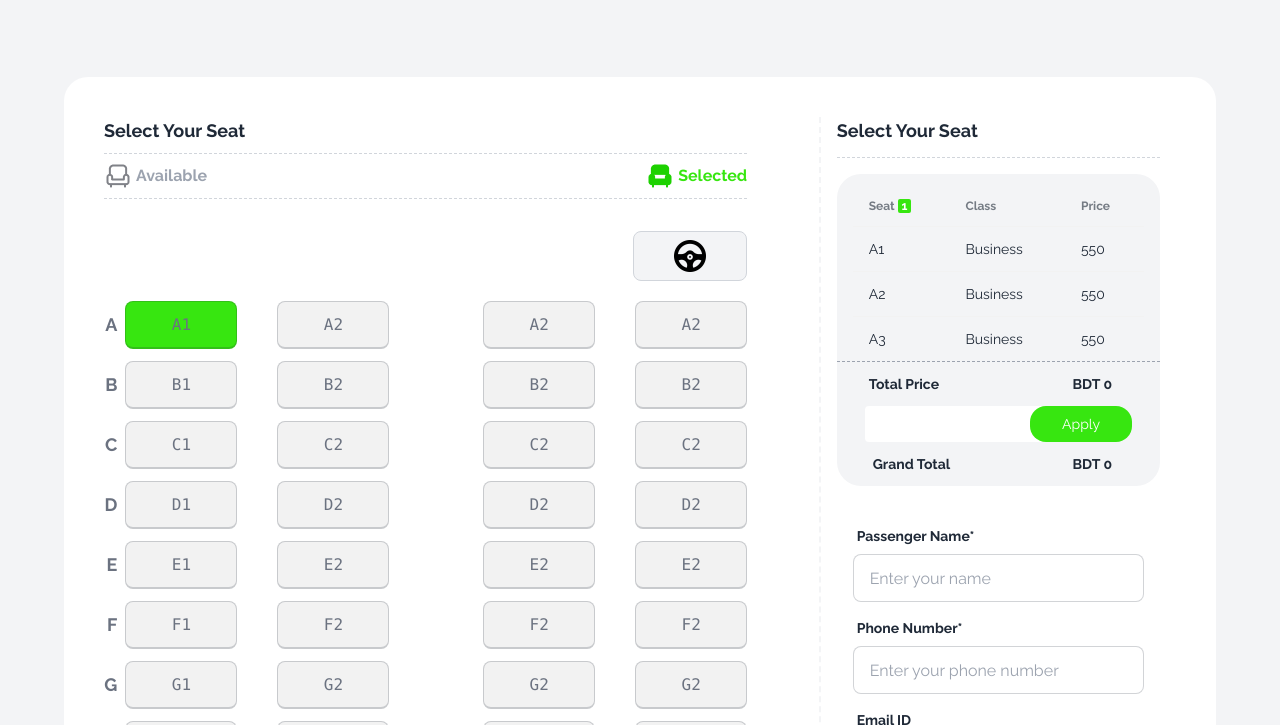
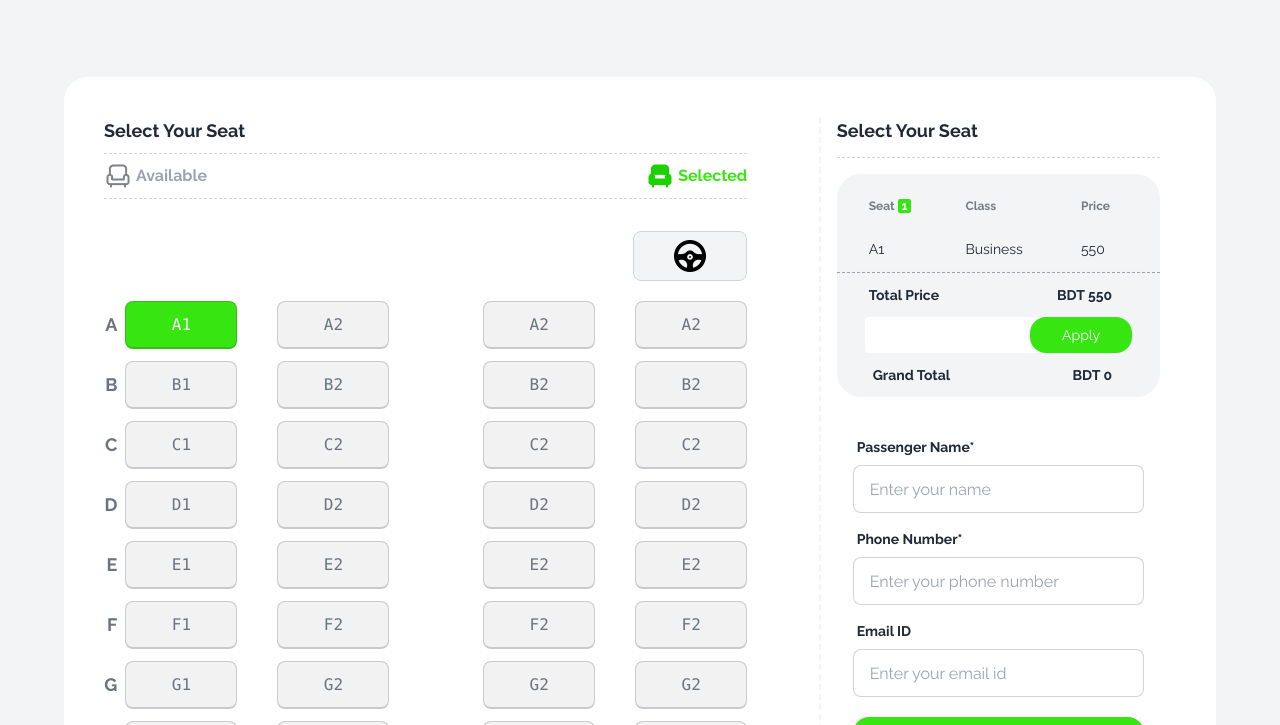
Before and after one commit to Developer-Mehedi-21/assignment-4, a plain HTML site: page index.html in a window 1280 px wide. Both pictures are taken after a click on the element "A1". Shown: the part 1797-2522 px from the top of the page. Drawn offline with nearby package versions, Linux system fonts and the light colour scheme.

Commit message:
added the function for the table section

```diff
--- a/index.html
+++ b/index.html
@@ -189,7 +189,7 @@
               <img src="images/fare.png" alt="">
             </div>
             <div>
-              <h1 class="text-3xl font-bold">500 Taka</h1>
+              <h1 class="text-3xl font-bold">550 Taka</h1>
               <p class="text-gray-400 font-bold">Per Seat</p>
             </div>
           </div>
@@ -324,7 +324,7 @@
           <div class="card w-full max-w-sm">
             <div>
               <div class="overflow-x-auto bg-gray-100 px-4 mx-4 rounded-t-3xl pt-3">
-                <table class="table">
+                <table class="table" id="table">
                   <!-- head -->
                   <thead>
                     <tr>
@@ -334,36 +334,18 @@
                       <th>Price</th>
                     </tr>
                   </thead>
-                  <tbody>
-                    <!-- row 1 -->
-                    <tr>
-                      <td>A1</td>
-                      <td>Business</td>
-                      <td>550</td>
-                    </tr>
-                    <!-- row 2 -->
-                    <tr>
-                      <td>A2</td>
-                      <td>Business</td>
-                      <td>550</td>
-                    </tr>
-                    <!-- row 3 -->
-                    <tr>
-                      <td>A3</td>
-                      <td>Business</td>
-                      <td>550</td>
-                    </tr>
-                  </tbody>
+
+                  <tbody></tbody>
+
                 </table>
               </div>
             </div>
 
 
             <div
-              class="lg:py-3 flex justify-between bg-gray-100 lg:mx-4 lg:pl-8 lg:pr-12 text-sm border-t border-dashed border-gray-400 font-bold"
-              id="totalPrice">
+              class="lg:py-3 flex justify-between bg-gray-100 lg:mx-4 lg:pl-8 lg:pr-12 text-sm border-t border-dashed border-gray-400 font-bold">
               <p>Total Price</p>
-              <p>BDT <span>0</span></p>
+              <p>BDT <span id="totalPrice">0</span></p>
             </div>
 
             <!-- coupon apply here  -->
--- a/script.js
+++ b/script.js
@@ -47,6 +47,10 @@ function setSeatId() {
 
     kbd.addEventListener('click', function () {
       kbd.style.backgroundColor = '#37e610';
+      kbd.style.color = '#FFFFFF';
+
+
+
 
       // --- increase the number o ticket ---//
 
@@ -64,6 +68,31 @@ function setSeatId() {
       const seatCount = currentSeatCount - 1;
       currentSeatElement.innerText = seatCount;
 
+      // --- increase the price of of total price ---//
+
+      const currentTotalPriceElement = document.getElementById('totalPrice');
+      const currentTotalPriceText = currentTotalPriceElement.innerText;
+      const currentTotalPrice = parseInt(currentTotalPriceText);
+      const totalPrice = currentTotalPrice + 550;
+      currentTotalPriceElement.innerText = totalPrice;
+
+      // add new row once i click to the seat ---//
+
+      const tableBody = document.querySelector('#table tbody')
+
+      const newRow = document.createElement('tr');
+      newRow.appendChild(createTableCell(seatId.toUpperCase()));
+      newRow.appendChild(createTableCell('Business'));
+      newRow.appendChild(createTableCell('550'));
+      tableBody.appendChild(newRow);
+
+      function createTableCell(content) {
+        var Column = document.createElement('td');
+        Column.textContent = content;
+        return Column;
+      }
+
+
       // --- disable all the seats to be selected once you reached to 4 selected seats--//
 
 
@@ -72,5 +101,5 @@ function setSeatId() {
   })
 }
 
-// calling the dunction above ---
+// calling the function above ---
 setSeatId()
```
Also changed, not shown: style.css (+30 -0 lines).
